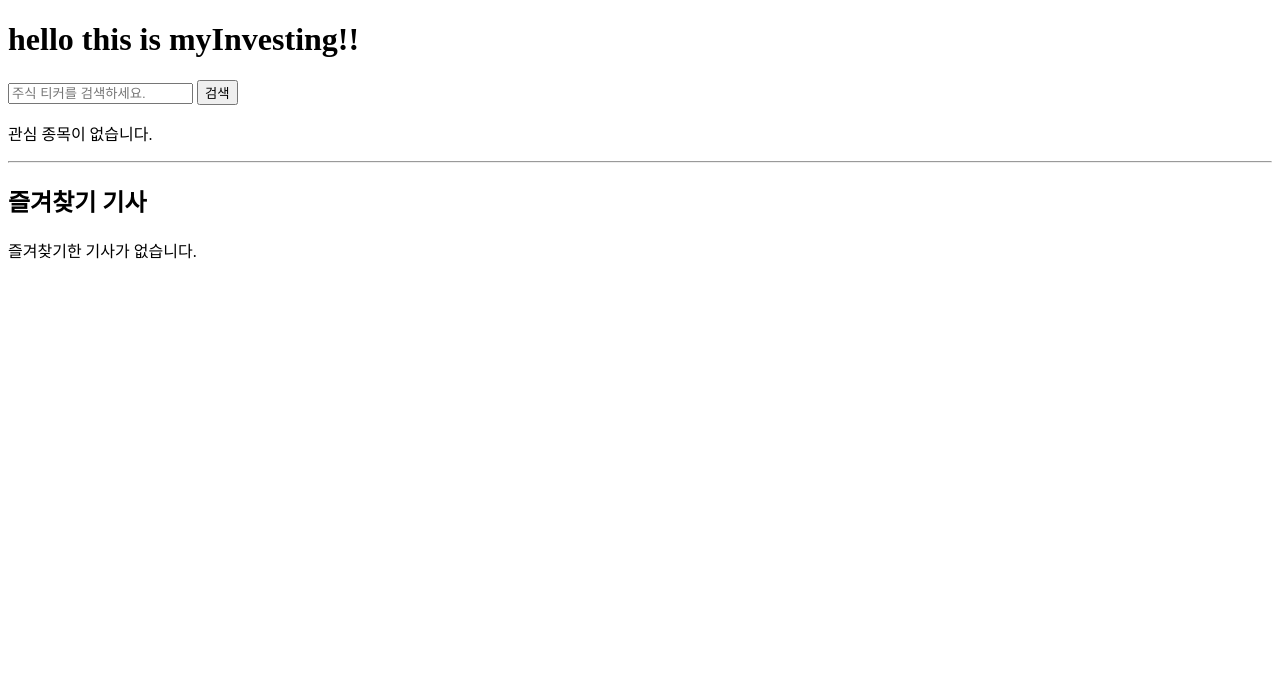
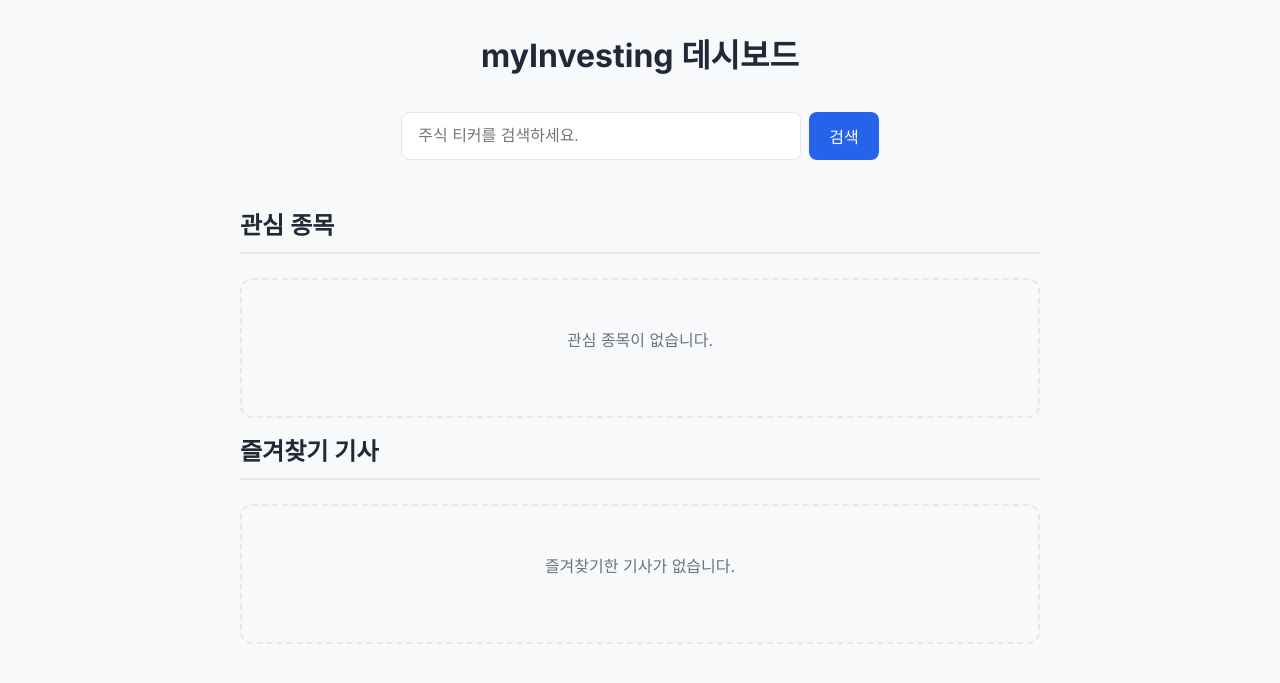
Before and after one commit to TakSakong/myInvesting, a Flask app: page / in a window 1280 px wide. Shown: the top 683 px of the page. Run offline with Flask 3, Linux system fonts and the light colour scheme.

Commit message:
styles : add css file

```diff
--- /dev/null
+++ b/static/css/style.css
@@ -0,0 +1,225 @@
+@import url('https://fonts.googleapis.com/css2?family=Inter:wght@400;500;600;700&display=swap');
+
+:root {
+  --bg-color: #f8f9fa;
+  --card-bg: #ffffff;
+  --text-main: #1f2937;
+  --text-muted: #6b7280;
+  --primary: #2563eb;
+  --primary-hover: #1d4ed8;
+  --danger: #ef4444;
+  --danger-hover: #dc2626;
+  --border-color: #e5e7eb;
+}
+
+* {
+  box-sizing: border-box;
+  margin: 0;
+  padding: 0;
+}
+
+body {
+  font-family: 'Inter', sans-serif;
+  background-color: var(--bg-color);
+  color: var(--text-main);
+  line-height: 1.5;
+  padding: 2rem 1rem;
+}
+
+.container {
+  max-width: 800px;
+  margin: 0 auto;
+}
+
+h1, h2, h3 {
+  color: var(--text-main);
+}
+
+h1 {
+  font-size: 2rem;
+  font-weight: 700;
+  text-align: center;
+  margin-bottom: 2rem;
+}
+
+h2 {
+  font-size: 1.5rem;
+  font-weight: 600;
+  margin-top: 1rem;
+  margin-bottom: 1.5rem;
+  border-bottom: 2px solid var(--border-color);
+  padding-bottom: 0.5rem;
+}
+
+h3 {
+  font-size: 1.25rem;
+  font-weight: 600;
+  margin-top: 1.5rem;
+  margin-bottom: 1rem;
+}
+
+p {
+  margin-bottom: 1rem;
+}
+
+hr {
+  border: none;
+  border-top: 1px solid var(--border-color);
+  margin: 2rem 0;
+}
+
+/* Forms and Inputs */
+.search-form {
+  display: flex;
+  gap: 0.5rem;
+  margin-bottom: 3rem;
+  justify-content: center;
+}
+
+input[type="text"] {
+  width: 100%;
+  max-width: 400px;
+  padding: 0.75rem 1rem;
+  border: 1px solid var(--border-color);
+  border-radius: 0.5rem;
+  font-size: 1rem;
+  outline: none;
+  transition: border-color 0.2s, box-shadow 0.2s;
+}
+
+input[type="text"]:focus {
+  border-color: var(--primary);
+  box-shadow: 0 0 0 3px rgba(37, 99, 235, 0.1);
+}
+
+.btn {
+  display: inline-block;
+  padding: 0.75rem 1.25rem;
+  font-size: 1rem;
+  font-weight: 500;
+  border: none;
+  border-radius: 0.5rem;
+  cursor: pointer;
+  transition: background-color 0.2s, transform 0.1s;
+  text-align: center;
+  text-decoration: none;
+}
+
+.btn:active {
+  transform: scale(0.98);
+}
+
+.btn-primary {
+  background-color: var(--primary);
+  color: #ffffff;
+}
+
+.btn-primary:hover {
+  background-color: var(--primary-hover);
+}
+
+.btn-danger {
+  background-color: var(--danger);
+  color: #ffffff;
+}
+
+.btn-danger:hover {
+  background-color: var(--danger-hover);
+}
+
+.btn-sm {
+  padding: 0.4rem 0.75rem;
+  font-size: 0.875rem;
+}
+
+/* Cards / Lists */
+.card-list {
+  list-style: none;
+  display: flex;
+  flex-direction: column;
+  gap: 1rem;
+  margin-bottom: 2rem;
+}
+
+.card {
+  background-color: var(--card-bg);
+  border: 1px solid var(--border-color);
+  border-radius: 0.75rem;
+  padding: 1.25rem;
+  box-shadow: 0 1px 3px rgba(0, 0, 0, 0.05);
+  transition: box-shadow 0.2s;
+}
+
+.card:hover {
+  box-shadow: 0 4px 6px rgba(0, 0, 0, 0.05);
+}
+
+.stock-item {
+  display: flex;
+  justify-content: space-between;
+  align-items: center;
+}
+
+.stock-info strong {
+  font-size: 1.125rem;
+  display: block;
+  color: var(--text-main);
+}
+
+.stock-info span {
+  color: var(--text-muted);
+  font-size: 0.875rem;
+}
+
+.stock-price {
+  font-weight: 600;
+  font-size: 1.125rem;
+  margin-right: 1rem;
+}
+
+.stock-actions {
+  display: flex;
+  align-items: center;
+}
+
+/* News/Favorite items */
+.news-item {
+  display: flex;
+  flex-direction: column;
+  gap: 0.5rem;
+}
+
+.news-item a {
+  text-decoration: none;
+  color: var(--primary);
+  font-size: 1.125rem;
+  margin-bottom: 0.25rem;
+}
+
+.news-item a:hover {
+  text-decoration: underline;
+}
+
+.news-item p {
+  color: var(--text-main);
+  margin-bottom: 0.5rem;
+}
+
+.news-meta {
+  color: var(--text-muted);
+  font-size: 0.875rem;
+  display: flex;
+  justify-content: space-between;
+  align-items: center;
+  margin-top: 0.25rem;
+}
+
+/* Utility overrides */
+.empty-state {
+  text-align: center;
+  color: var(--text-muted);
+  padding: 3rem 1rem;
+  background-color: transparent;
+  border-radius: 0.75rem;
+  border: 2px dashed var(--border-color);
+}
--- a/templates/index.html
+++ b/templates/index.html
@@ -4,51 +4,66 @@
     <meta charset="UTF-8">
     <meta name="viewport" content="width=device-width, initial-scale=1.0">
     <title>myInvesting</title>
+    <link rel="stylesheet" href="{{ url_for('static', filename='css/style.css') }}">
 </head>
 <body>
-    <h1>hello this is myInvesting!!</h1>
-    <form action="/search" method="get">
-        <input type="text" name="q" placeholder="주식 티커를 검색하세요.">
-        <button type="submit">검색</button>
+    <div class="container">
+        <h1>myInvesting 데시보드</h1>
+
+        <form action="/search" method="get" class="search-form">
+            <input type="text" name="q" placeholder="주식 티커를 검색하세요." required>
+            <button type="submit" class="btn btn-primary">검색</button>
         </form>
 
+        <h2>관심 종목</h2>
         {% if stocks %}
-        <h2>관심 종목</h2>
-        <ul>
+            <ul class="card-list">
                 {% for stock in stocks %}
-                <li>
-                    {{ stock.name }} ({{ stock.symbol }}) - ${{ stock.price }}
+                    <li class="card stock-item">
+                        <div class="stock-info">
+                            <strong>{{ stock.name }}</strong>
+                            <span>{{ stock.symbol }}</span>
+                        </div>
+                        <div class="stock-actions">
+                            <span class="stock-price">${{ stock.price }}</span>
                             <form action="/delete" method="post" style="display:inline;">
                                 <input type="hidden" name="symbol" value="{{ stock.symbol }}">
-                        <button type="submit">삭제</button>
+                                <button type="submit" class="btn btn-danger btn-sm">삭제</button>
                             </form>
+                        </div>
                     </li>
                 {% endfor %}
             </ul>
         {% else %}
+            <div class="empty-state">
                 <p>관심 종목이 없습니다.</p>
+            </div>
         {% endif %}
 
-    <hr>
         <h2>즐겨찾기 기사</h2>
         {% if favorites %}
+            <div class="card-list">
                 {% for article in favorites %}
-        <div class="favorite-item">
+                <div class="card news-item">
                     <a href="/news?url={{ article.url | urlencode }}" target="_blank">
                         <strong>{{ article.title }}</strong>
                     </a>
                     <p>{{ article.snippet }}</p>
+                    <div class="news-meta">
                         <small>{{ article.date }} | {{ article.publisher }}</small>
                         <form action="/favorite/delete" method="post" style="display:inline;">
                             <input type="hidden" name="url" value="{{ article.url }}">
-                <button type="submit">☆ 즐겨찾기 취소</button>
+                            <button type="submit" class="btn btn-danger btn-sm">☆ 즐겨찾기 취소</button>
                         </form>
                     </div>
-        <hr>
+                </div>
                 {% endfor %}
+            </div>
         {% else %}
+            <div class="empty-state">
                 <p>즐겨찾기한 기사가 없습니다.</p>
+            </div>
         {% endif %}
-
+    </div>
 </body>
 </html>
```
Also changed, not shown: templates/search.html (+26 -12 lines), 1 other file. Lines whose indentation alone changed are shown as unchanged.
